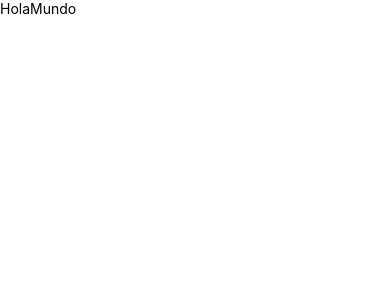
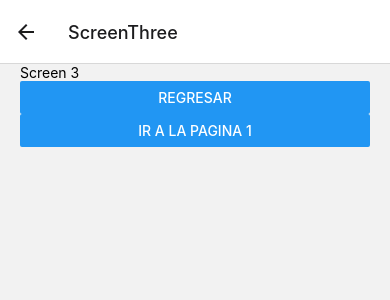
Before and after one commit to marcelaTrujilloToro/react-native-course, a React Native app: screen /ScreenThree in a window 390 px wide. Shown: the top 300 px of the page. Built offline with nearby package versions, Linux system fonts and the light colour scheme.

Commit message:
working with navigation

```diff
--- a/App.tsx
+++ b/App.tsx
@@ -1,23 +1,31 @@
 /* eslint-disable react-native/no-inline-styles */
-import React from 'react';
+import 'react-native-gesture-handler';
+import * as React from 'react';
+
+import {NavigationContainer} from '@react-navigation/native';
+
 import {SafeAreaView} from 'react-native';
-
-import { HolaMundo } from './src/screens/NavegacionApp/HolaMundo';
+import { StackNavigator } from './src/navigator/StackNavigator';
 
 const App = () => {
   return (
+
+    //se comenta para poder seguir con el ejercicio de navegacion
     //SafeAreaView: verifica si puede mostrar la informacion (que no choque el componente con el nodge)
-    <SafeAreaView style={{flex: 1}}>
-      {/* <HolaMundoScreen />
-      <ContadorScreen />
-      <BoxObjectModelScreen />
-      <DimensionesScreen/>
-      <PositionScreen/>
-      <FlexScreen/>
-      <TareaScreen /> */}
+      // <SafeAreaView style={{flex: 1}}>
+      //   <HolaMundoScreen />
+      //   <ContadorScreen />
+      //   <BoxObjectModelScreen />
+      //   <DimensionesScreen />
+      //   <PositionScreen />
+      //   <FlexScreen />
+      //   <TareaScreen />
+      // </SafeAreaView>
 
-      <HolaMundo/>
-    </SafeAreaView>
+
+    <NavigationContainer>
+      <StackNavigator/>
+    </NavigationContainer>
   );
 };
 
--- /dev/null
+++ b/src/navigator/StackNavigator.tsx
@@ -0,0 +1,17 @@
+import  React from 'react';
+import { createStackNavigator } from '@react-navigation/stack';
+import { ScreenOne } from '../screens/NavegacionApp/ScreenOne';
+import { ScreenTwo } from '../screens/NavegacionApp/ScreenTwo';
+import { ScreenThree } from '../screens/NavegacionApp/ScreenThree';
+
+const Stack = createStackNavigator();
+
+export const StackNavigator =() => {
+  return (
+    <Stack.Navigator>
+      <Stack.Screen name="ScreenOne" component={ScreenOne} />
+      <Stack.Screen name="ScreenTwo" component={ScreenTwo} />
+      <Stack.Screen name="ScreenThree" component={ScreenThree} />
+    </Stack.Navigator>
+  );
+}
--- a/src/screens/NavegacionApp/HolaMundo.tsx
+++ /dev/null
@@ -1,10 +0,0 @@
-import React from 'react';
-import {Text, View} from 'react-native';
-
-export const HolaMundo = () => {
-  return (
-    <View>
-      <Text>HolaMundo</Text>
-    </View>
-  );
-};
--- /dev/null
+++ b/src/screens/NavegacionApp/ScreenOne.tsx
@@ -0,0 +1,15 @@
+import { StackScreenProps } from '@react-navigation/stack';
+import React from 'react';
+import {Button, Text, View} from 'react-native';
+import { styles } from '../../theme/appTheme';
+
+interface ScreenProps extends StackScreenProps<any, any> {}
+
+export const ScreenOne = ({navigation}: ScreenProps) => {
+
+  return (
+    <View style={styles.globalMargin}>
+      <Button title="Ir pagina 2" onPress={()=> navigation.navigate('ScreenTwo')}/>
+    </View>
+  );
+};
--- /dev/null
+++ b/src/screens/NavegacionApp/ScreenThree.tsx
@@ -0,0 +1,28 @@
+import React from 'react';
+import {useNavigation} from '@react-navigation/core';
+import {Button, Text, View} from 'react-native';
+import {styles} from '../../theme/appTheme';
+import { StackScreenProps } from '@react-navigation/stack';
+
+
+interface ScreenProps extends StackScreenProps<any, any> {}
+
+export const ScreenThree = ({navigation}: ScreenProps) => {
+
+
+  return (
+    <View style={styles.globalMargin}>
+      <Text>Screen 3</Text>
+
+      <Button
+        title="Regresar"
+        onPress={() => navigation.pop()}
+      />
+      <Button
+        title="Ir a la pagina 1"
+        onPress={() => navigation.popToTop()}
+      />
+
+    </View>
+  );
+};
--- /dev/null
+++ b/src/screens/NavegacionApp/ScreenTwo.tsx
@@ -0,0 +1,20 @@
+import React from 'react';
+import {useNavigation} from '@react-navigation/core';
+import {Button, Text, View} from 'react-native';
+import {styles} from '../../theme/appTheme';
+
+export const ScreenTwo = () => {
+
+  const navigator = useNavigation();
+
+  return (
+    <View style={styles.globalMargin}>
+      <Text>Screen 2</Text>
+
+      <Button
+        title="Ir pagina 3"
+        onPress={() => navigator.navigate('ScreenThree')}
+      />
+    </View>
+  );
+};
--- /dev/null
+++ b/src/theme/appTheme.tsx
@@ -0,0 +1,7 @@
+import { StyleSheet } from "react-native";
+
+export const styles = StyleSheet.create({
+    globalMargin: {
+        marginHorizontal: 20
+    }
+});
```
Also changed, not shown: package.json (+7 -1 lines), 2 other files (tests, documents, lock files or other folders).
